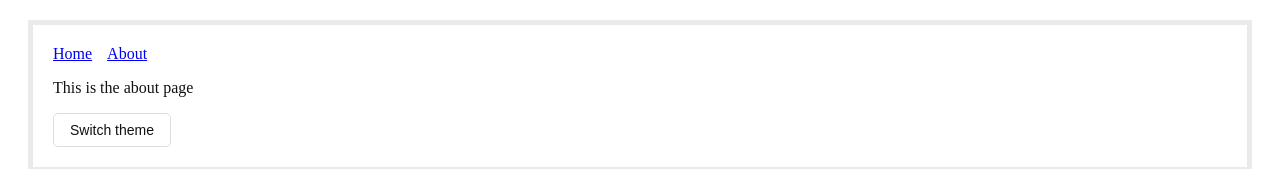
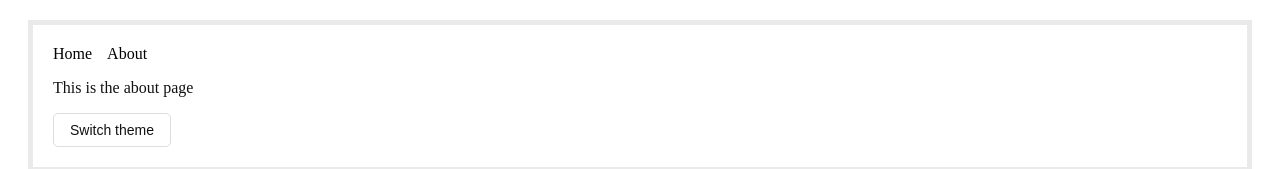
Before and after one commit to brunormferreira/nextjs-jest-cypress-scss-setup, a Next.js app: page /about in a window 1280 px wide. Shown: the top 169 px of the page. Built offline with nearby package versions, Linux system fonts and the light colour scheme.

Commit message:
add(feat): header to use darkmode

```diff
--- a/components/header/Header.component.tsx
+++ b/components/header/Header.component.tsx
@@ -1,18 +1,26 @@
 import { FC } from 'react'
 import Link from 'next/link'
 
-const linkStyle = {
-  marginRight: 15,
-}
+import cn from '../../utils/mergeClassNames'
+
+import { useTheme } from '../../context/theme'
+
+import styles from './Header.module.scss'
 
 const Header: FC = () => {
+  const [theme] = useTheme()
+
   return (
     <div>
       <Link href="/">
-        <a style={linkStyle}>Home</a>
+        <a className={cn([styles.linkStyle, theme && styles['dark-anchor']])}>
+          Home
+        </a>
       </Link>
       <Link href="/about">
-        <a style={linkStyle}>About</a>
+        <a className={cn([styles.linkStyle, theme && styles['dark-anchor']])}>
+          About
+        </a>
       </Link>
     </div>
   )
--- /dev/null
+++ b/components/header/Header.module.scss
@@ -0,0 +1,18 @@
+.linkStyle {
+  margin-right: 15px;
+  color: black;
+  text-decoration: none;
+
+  &:hover {
+    text-decoration: underline;
+    text-decoration-color: var(--link-color);
+  }
+}
+
+.dark-anchor {
+  color: #fff;
+
+  &:hover {
+    text-decoration-color: var(--link-color);
+  }
+}
--- a/components/layout/Layout.module.scss
+++ b/components/layout/Layout.module.scss
@@ -25,7 +25,6 @@
     color: #fff;
 
     &:hover {
-      text-decoration: underline;
       text-decoration-color: var(--link-color);
     }
   }
```
